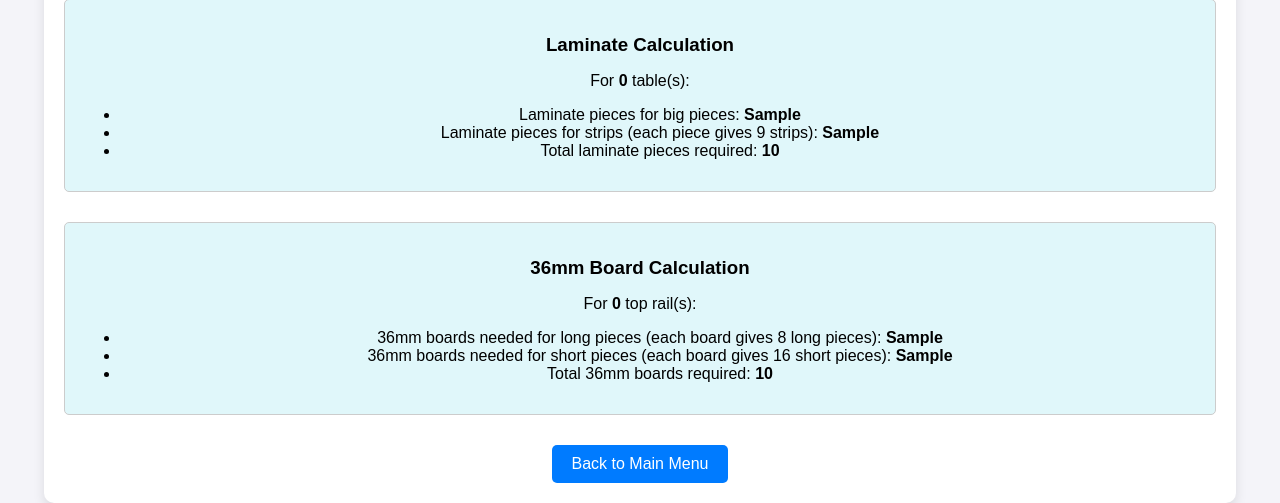
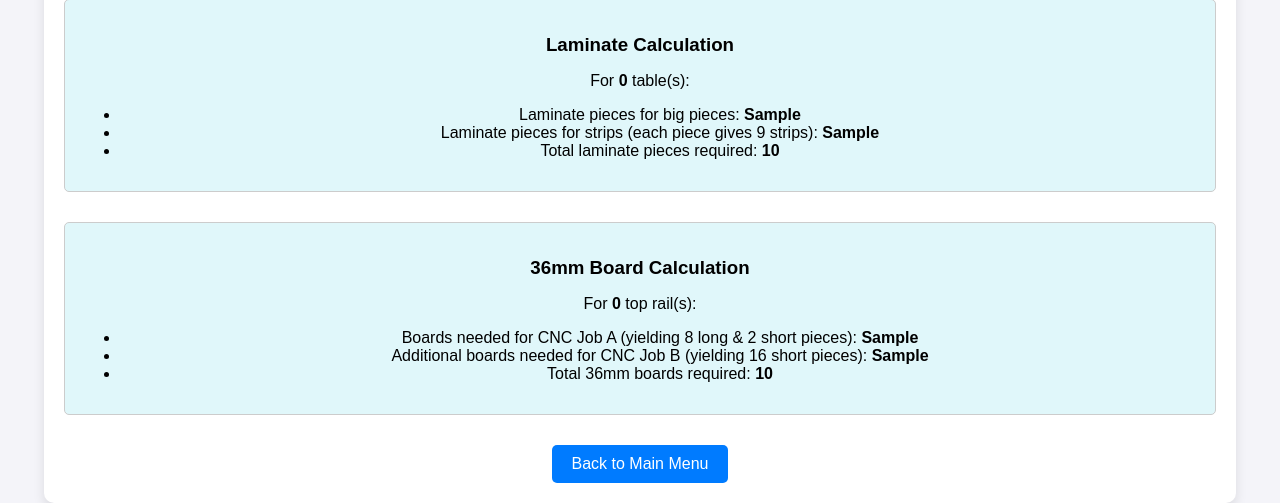
Before and after one commit to Bitcade1/Pooltracker, a Flask app: template templates/material_calculator.html in a window 1280 px wide. Shown: the part 633-1136 px from the top of the page. Run offline with Flask 3, Linux system fonts and the light colour scheme; the template is opened without the code that fills it: most values are stand-ins (such as "Sample title", 1, 10 or a date in 2020); some libraries are stand-ins or nearby versions.

Commit message:
Update material_calculator.html

```diff
--- a/templates/material_calculator.html
+++ b/templates/material_calculator.html
@@ -127,8 +127,8 @@
       <h3>36mm Board Calculation</h3>
       <p>For <strong>{{ request.form.get('num_top_rails', 0) }}</strong> top rail(s):</p>
       <ul>
-        <li>36mm boards needed for long pieces (each board gives 8 long pieces): <strong>{{ board_long_needed }}</strong></li>
-        <li>36mm boards needed for short pieces (each board gives 16 short pieces): <strong>{{ board_short_needed }}</strong></li>
+        <li>Boards needed for CNC Job A (yielding 8 long &amp; 2 short pieces): <strong>{{ boards_jobA }}</strong></li>
+        <li>Additional boards needed for CNC Job B (yielding 16 short pieces): <strong>{{ boards_jobB }}</strong></li>
         <li>Total 36mm boards required: <strong>{{ board_total }}</strong></li>
       </ul>
     </div>
```
